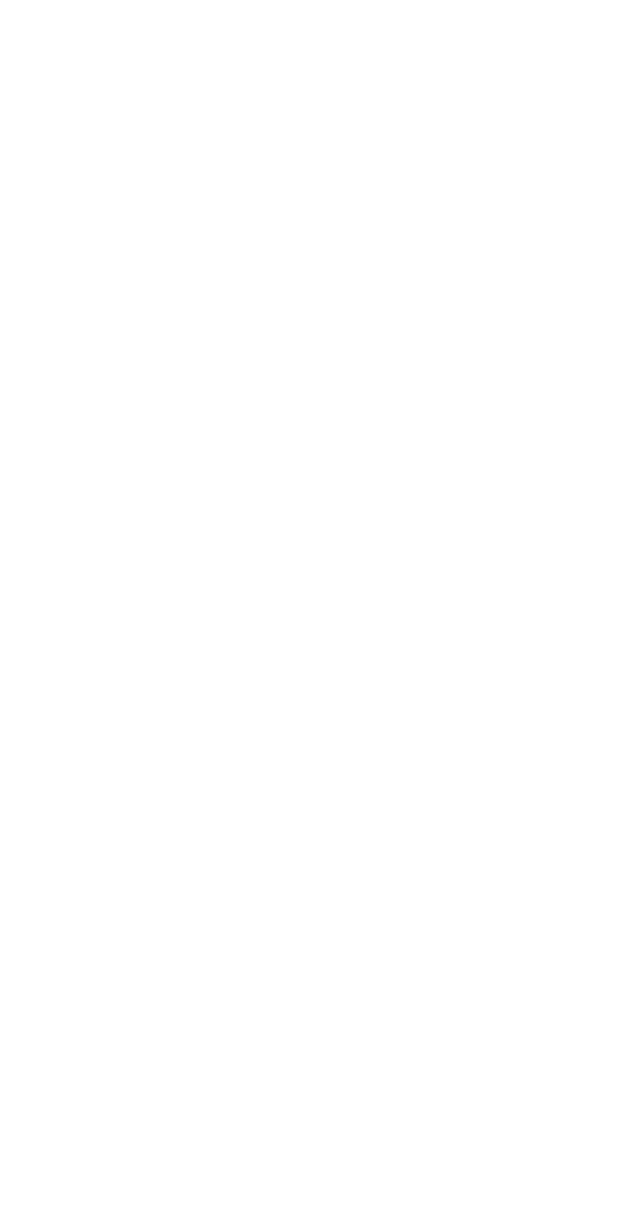
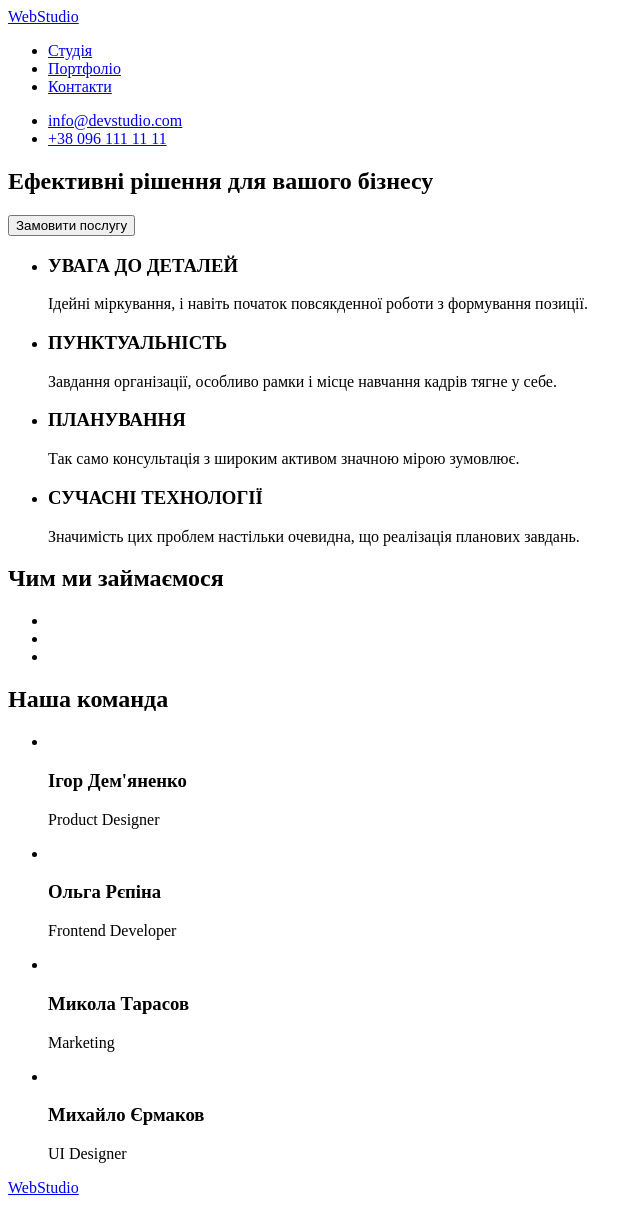
Before and after one commit to vnko1/goit-markup-hw-01, a plain HTML site: page index.html in a window 1280 px wide. Shown: the whole page, without its empty margins (0-640 px from the left). Before the commit the page ends 800 px from the top, so only its background shows below. Drawn offline with Linux system fonts and the light colour scheme.

Commit message:
add main

```diff
--- a/index.html
+++ b/index.html
@@ -1,12 +1,89 @@
 <!DOCTYPE html>
-<html lang="en">
-<head>
-    <meta charset="UTF-8">
-    <meta http-equiv="X-UA-Compatible" content="IE=edge">
-    <meta name="viewport" content="width=device-width, initial-scale=1.0">
-    <title>Document</title>
-</head>
-<body>
-
-</body>
+<html lang="uk">
+  <head>
+    <meta charset="UTF-8" />
+    <meta http-equiv="X-UA-Compatible" content="IE=edge" />
+    <meta name="viewport" content="width=device-width, initial-scale=1.0" />
+    <title>WebStudio</title>
+  </head>
+  <body>
+    <header>
+      <nav>
+        <a href="/" lang="en">WebStudio</a>
+        <ul>
+          <li><a href="/">Студія</a></li>
+          <li><a href="/">Портфоліо</a></li>
+          <li><a href="/">Контакти</a></li>
+        </ul>
+      </nav>
+      <ul>
+        <li><a href="mailto:info@devstudio.com">info@devstudio.com</a></li>
+        <li><a href="tel:+380961111111">+38 096 111 11 11</a></li>
+      </ul>
+    </header>
+    <main>
+      <section>
+        <h1>Ефективні рішення для вашого бізнесу</h1>
+        <button type="button">Замовити послугу</button>
+      </section>
+      <section>
+        <h2 hidden>Особливості</h2>
+        <ul>
+          <li>
+            <h3>УВАГА ДО ДЕТАЛЕЙ</h3>
+            <p>Ідейні міркування, і навіть початок повсякденної роботи з формування позиції.</p>
+          </li>
+          <li>
+            <h3>ПУНКТУАЛЬНІСТЬ</h3>
+            <p>Завдання організації, особливо рамки і місце навчання кадрів тягне у себе.</p>
+          </li>
+          <li>
+            <h3>ПЛАНУВАННЯ</h3>
+            <p>Так само консультація з широким активом значною мірою зумовлює.</p>
+          </li>
+          <li>
+            <h3>СУЧАСНІ ТЕХНОЛОГІЇ</h3>
+            <p>Значимість цих проблем настільки очевидна, що реалізація планових завдань.</p>
+          </li>
+        </ul>
+      </section>
+      <section>
+        <h2>Чим ми займаємося</h2>
+        <ul>
+          <li><img src="" alt="" /></li>
+          <li><img src="" alt="" /></li>
+          <li><img src="" alt="" /></li>
+        </ul>
+      </section>
+      <section>
+        <h2>Наша команда</h2>
+        <ul>
+          <li>
+            <img src="" alt="" />
+            <h3>Ігор Дем'яненко</h3>
+            <p lang="en">Product Designer</p>
+          </li>
+          <li>
+            <img src="" alt="" />
+            <h3>Ольга Рєпіна</h3>
+            <p lang="en">Frontend Developer</p>
+          </li>
+          <li>
+            <img src="" alt="" />
+            <h3>Микола Тарасов</h3>
+            <p lang="en">Marketing</p>
+          </li>
+          <li>
+            <img src="" alt="" />
+            <h3>Михайло Єрмаков</h3>
+            <p lang="en">UI Designer</p>
+          </li>
+        </ul>
+      </section>
+    </main>
+    <footer>
+      <a href="/" lang="en">WebStudio</a>
+      <address></address>
+    </footer>
+  </body>
 </html>
```
Also changed, not shown: .prettierrc.json (added), 1 other file.
